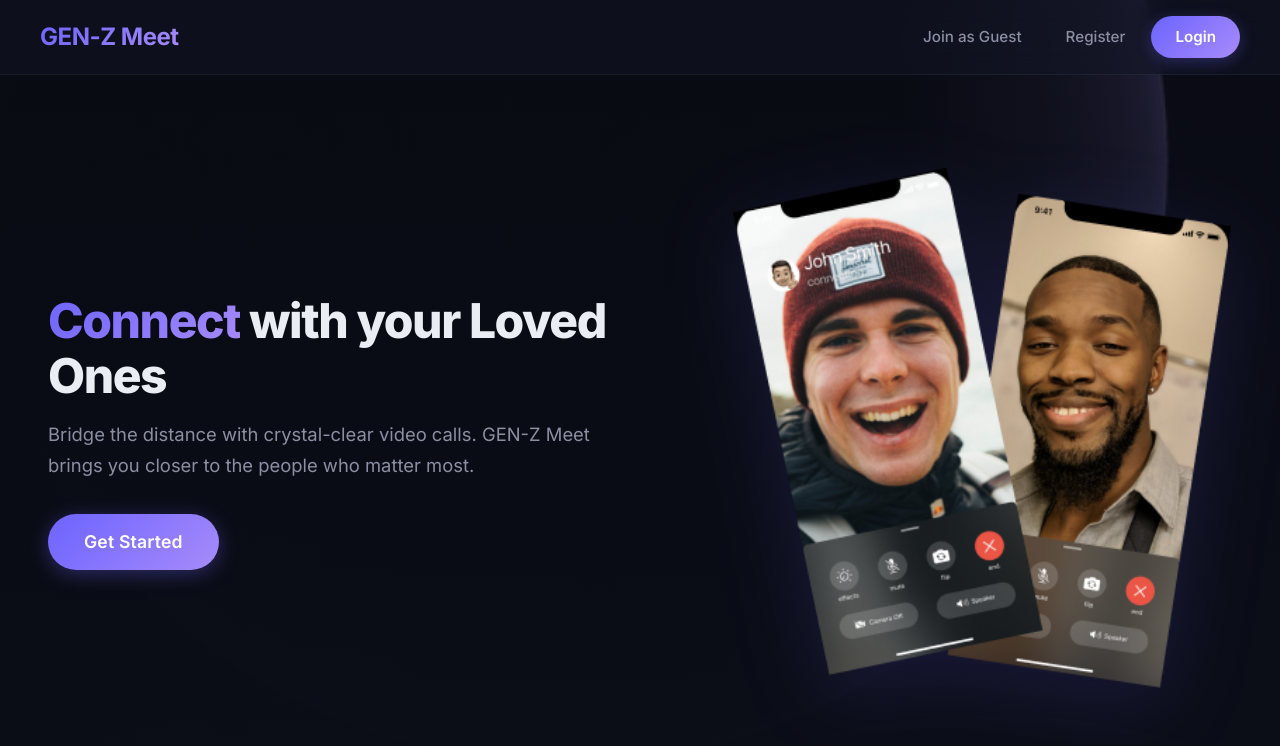
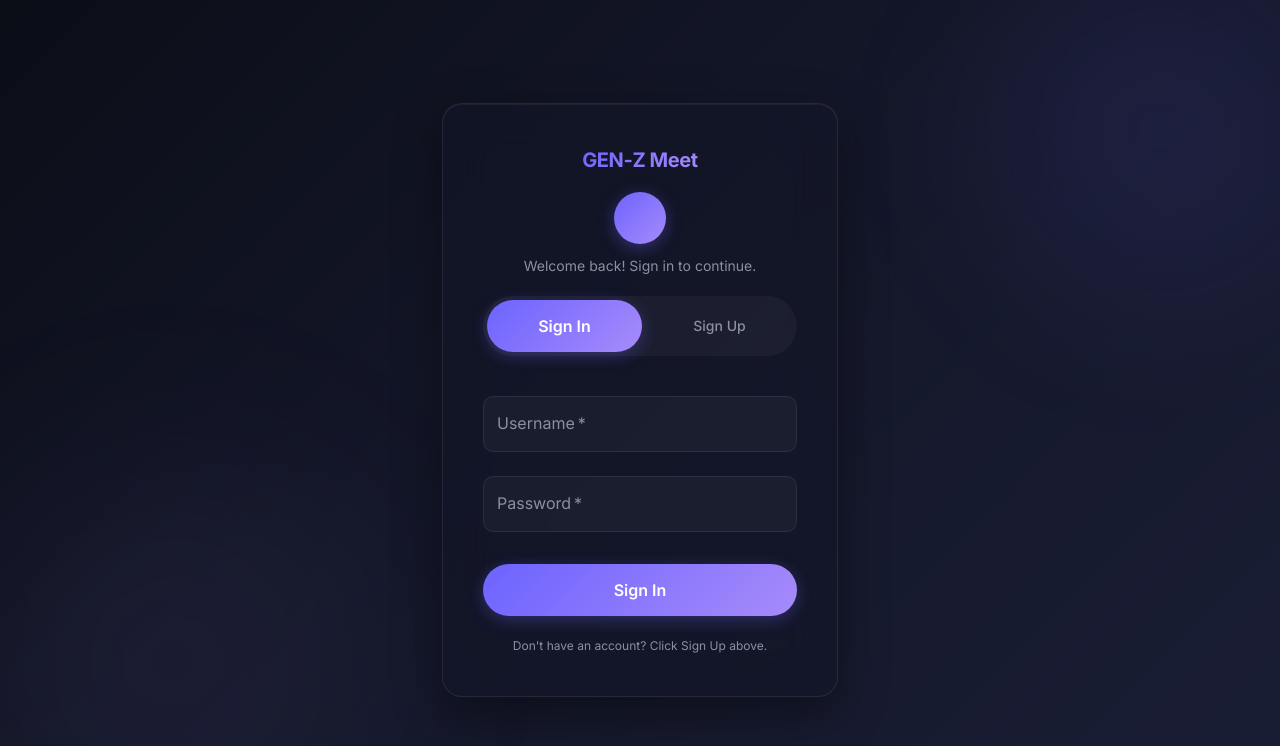
Before and after one commit to mayur4282/Gen-z-video-call, a React (Vite) app in the folder frontend/: page /#/auth in a window 1280 px wide. Shown: the top 746 px of the page. Built offline with nearby package versions, Linux system fonts and the light colour scheme; some icons are missing.

Commit message:
fix setOpen reference error in authentication page

```diff
--- a/frontend/src/App.jsx
+++ b/frontend/src/App.jsx
@@ -1,6 +1,6 @@
 
 import './App.css';
-import {Route, BrowserRouter as Router , Routes} from 'react-router-dom';
+import {Route, HashRouter as Router , Routes} from 'react-router-dom';
 
 
 import LandingPage from './pages/landing';
--- a/frontend/src/pages/authentication.jsx
+++ b/frontend/src/pages/authentication.jsx
@@ -119,8 +119,8 @@
     const [ message, setMessage]  = useState("");
 
      const [formState, setFormState] = useState(0);
-
-    const [loading, setLoading] = useState(false);
+     const [open, setOpen] = useState(false);
+     const [loading, setLoading] = useState(false);
 
     const { handleRegister, handleLogin } = React.useContext(AuthContext);
 
```
Also changed, not shown: frontend/vercel.json (added), 1 other file (tests, documents, lock files or other folders).
